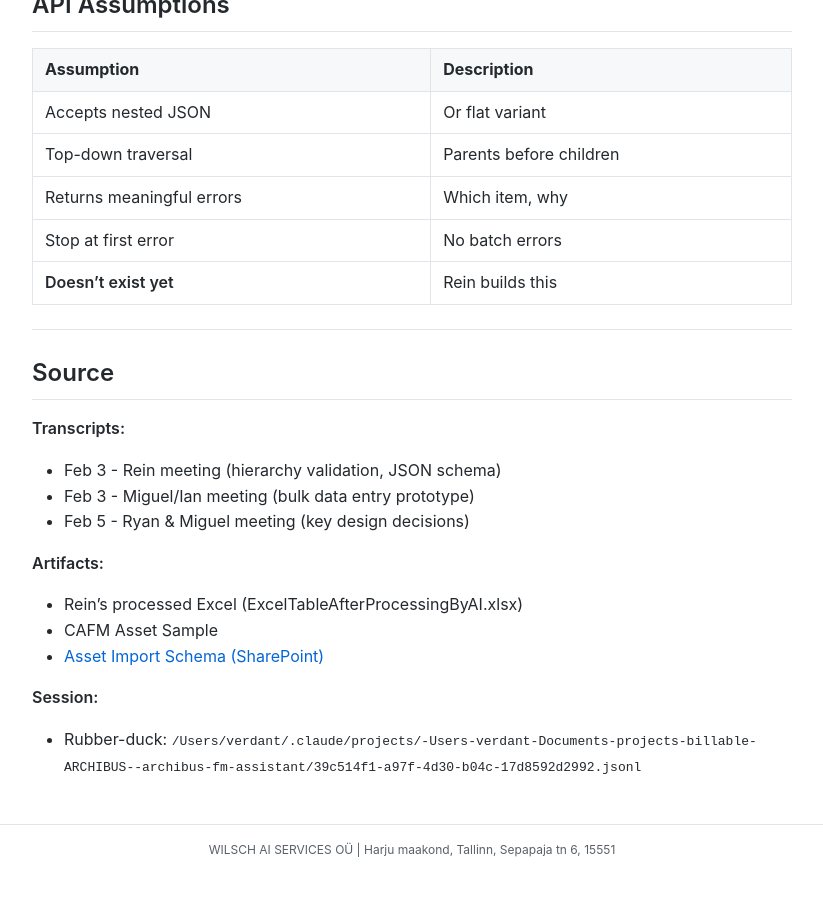
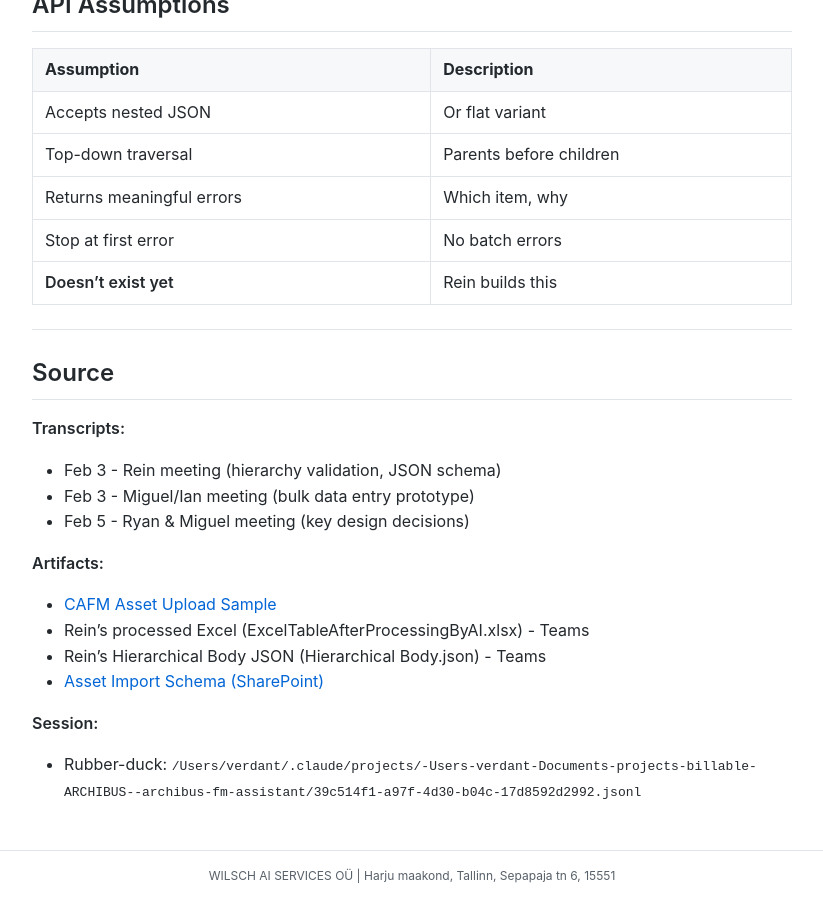
Before and after one commit to MariusWilsch/public-wilsch-ai-pages, a Jekyll site: the page built from project/archibus-fm-assistant/chain-1b-step3-design.md, in a window 1280 px wide and 900 px high, scrolled down 4365 px. Shown: the whole window, without its empty margins (228-1051 px from the left). Built offline with Jekyll 4.4.1, drawn with Linux system fonts in a browser that asks for light colours; our own code applies the rules of GitHub Pages for plain Markdown files; before the commit the page ends 5240 px from its top, so only the background shows below that.

Commit message:
Sync from hippocampus 2026-02-06

```diff
--- a/project/archibus-fm-assistant/chain-1b-step3-design.md
+++ b/project/archibus-fm-assistant/chain-1b-step3-design.md
@@ -162,8 +162,9 @@ columns)                 3. Extract unique values          ↓
 - Feb 5 - Ryan & Miguel meeting (key design decisions)
 
 **Artifacts:**
-- Rein's processed Excel (ExcelTableAfterProcessingByAI.xlsx)
-- CAFM Asset Sample
+- [CAFM Asset Upload Sample](https://github.com/veloxforce/claude-user-configs/raw/main/hippocampus/project/archibus-fm-assistant/cafm-asset-upload-sample-2026-01-28.xlsx)
+- Rein's processed Excel (ExcelTableAfterProcessingByAI.xlsx) - Teams
+- Rein's Hierarchical Body JSON (Hierarchical Body.json) - Teams
 - [Asset Import Schema (SharePoint)](https://aschs-my.sharepoint.com/:x:/g/personal/rein_suurvali_asc-hs_com/IQCZWnERRmHxRb3r4bb3BZzRAfjwreav4FEP85btLlaVWNI)
 
 **Session:**
```
